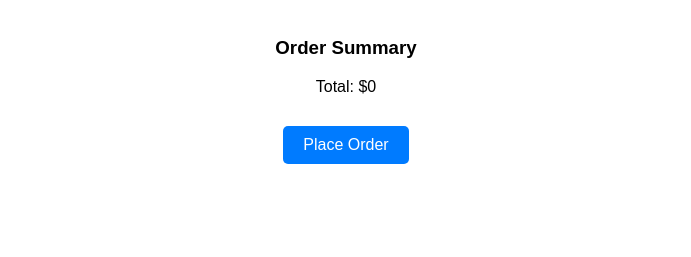
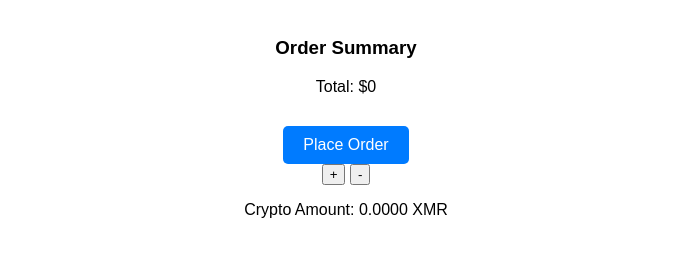
Before and after one commit to Wagnesium/bake_2, a plain HTML site: page bakercel-fixed.html in a window 1280 px wide. Shown: the part 327-584 px from the top of the page, without its empty margins (294-985 px from the left). Drawn offline with Linux system fonts and the light colour scheme.

Commit message:
Update bakercel-fixed.html

```diff
--- a/bakercel-fixed.html
+++ b/bakercel-fixed.html
@@ -89,8 +89,14 @@
     </div>
 
     <div id="orderButton">
-        <button class="btn" onclick="checkLocationAndPlaceOrder()">Place Order</button>
+            <button id="submitOrder" class="btn">Place Order</button>
     </div>
+
+    <button data-action="increment" data-item="pancakes">+</button>
+<button data-action="decrement" data-item="pancakes">-</button>
+
+    <p>Crypto Amount: <span id="cryptoAmount">0.0000</span> XMR</p>
+
 
     <div id="errorMessage" class="error"></div>
     <div id="successMessage" class="success"></div>
```
